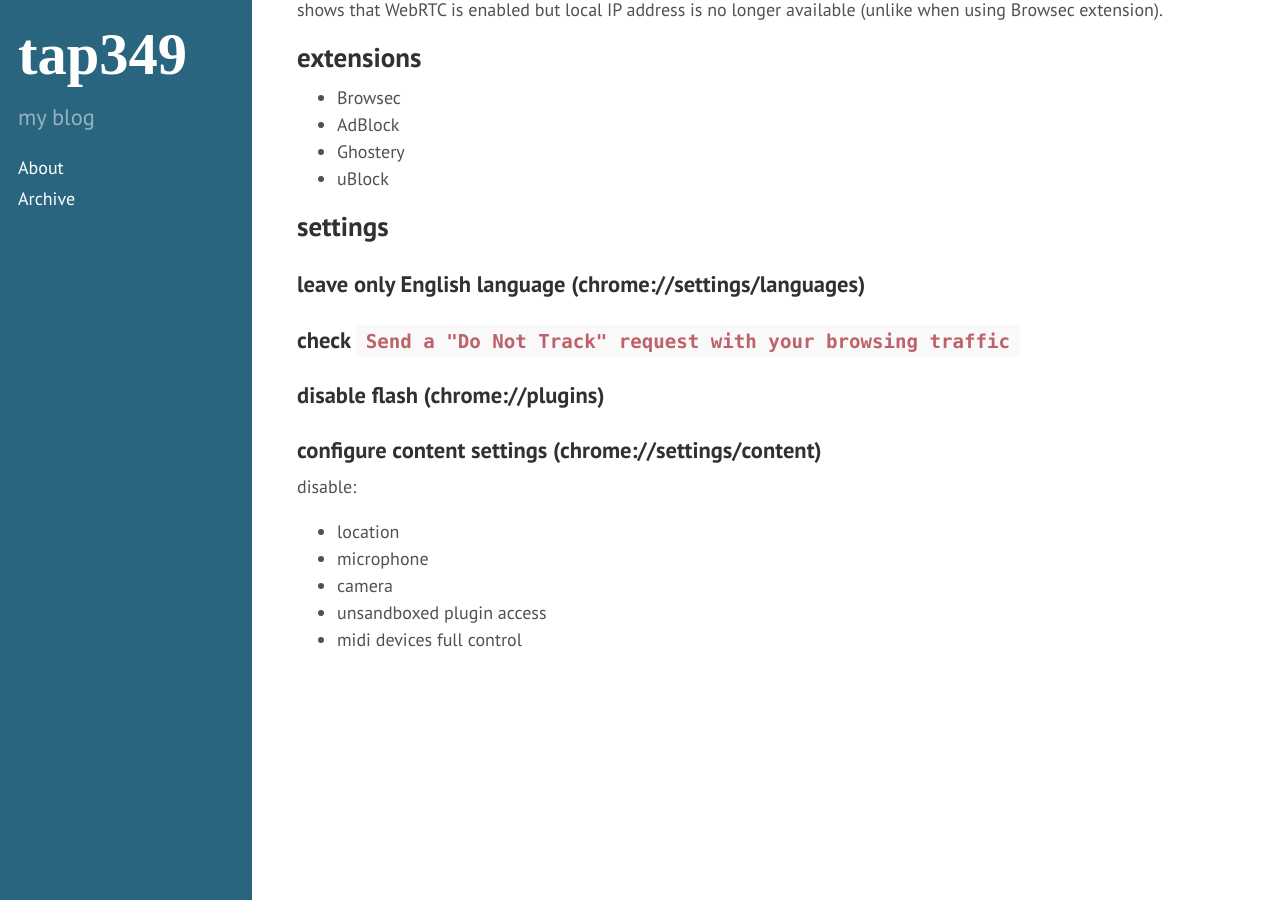
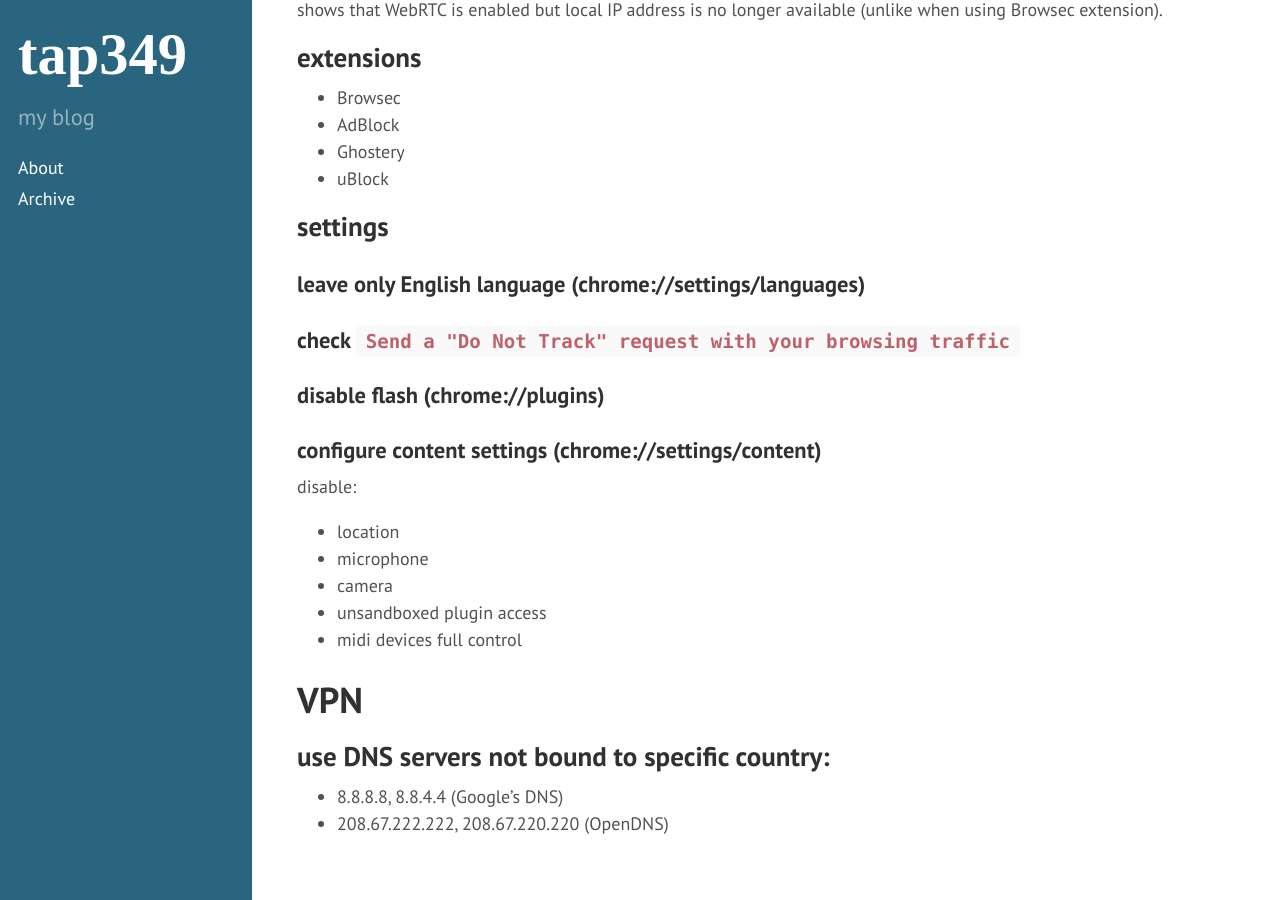
Before and after one commit to tap349/tap349.github.io, a Jekyll site: the page built from _posts/2016-07-10-anonymization.md, in a window 1280 px wide and 900 px high, scrolled down 527 px. Built offline with Jekyll 4.4.1, drawn with Linux system fonts in a browser that asks for light colours.

Commit message:
update 2016-07-10_22:42:03

```diff
--- a/_posts/2016-07-10-anonymization.md
+++ b/_posts/2016-07-10-anonymization.md
@@ -50,3 +50,10 @@
 - camera
 - unsandboxed plugin access
 - midi devices full control
+
+# VPN
+
+## use DNS servers not bound to specific country:
+
+- 8.8.8.8, 8.8.4.4 (Google’s DNS)
+- 208.67.222.222, 208.67.220.220 (OpenDNS)
```
